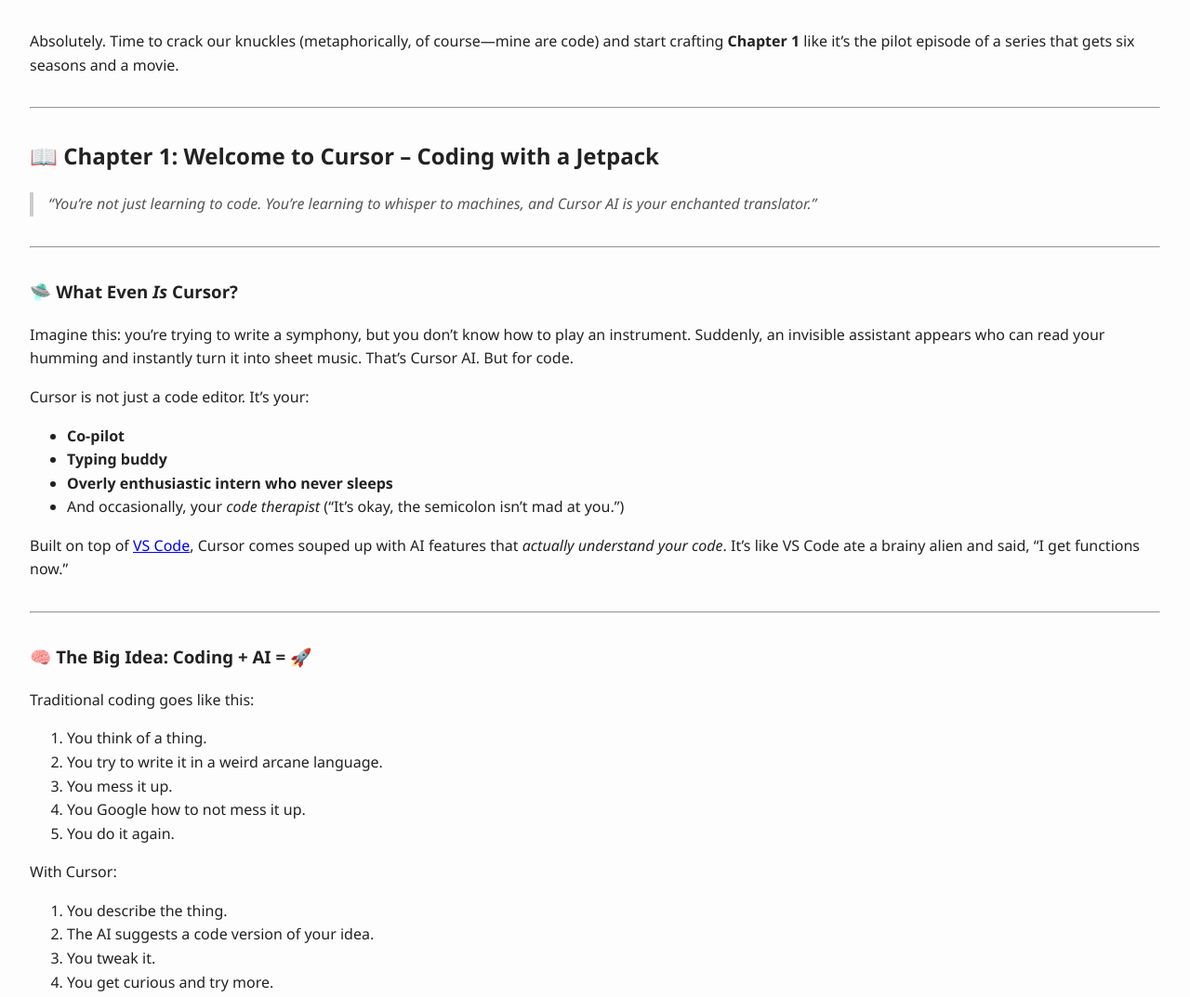
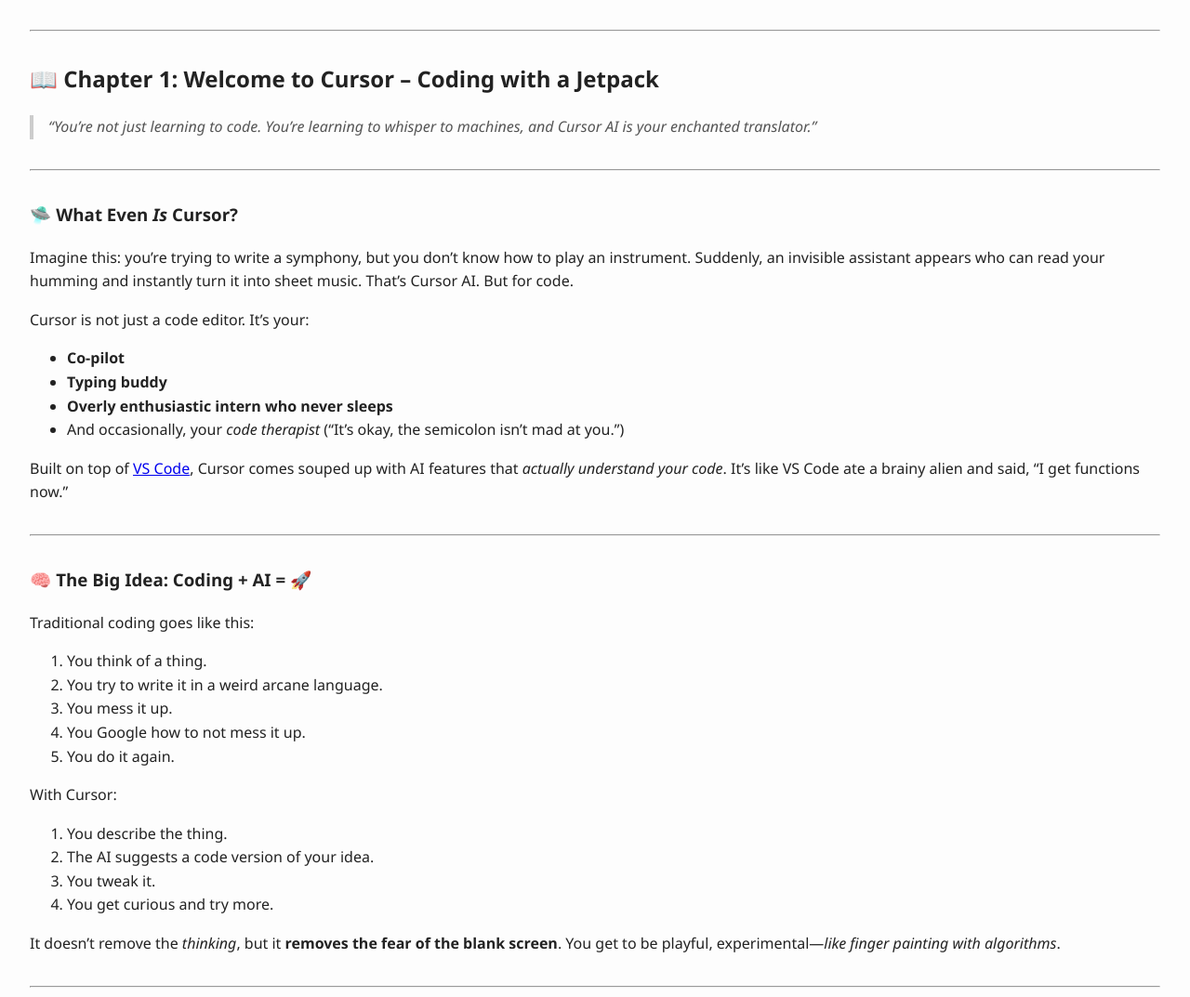
Before and after one commit to bonez001/REAL-HUMAN, a plain HTML site: page index.html in a window 1280 px wide. Shown: the top 1073 px of the page at 93% size. Drawn offline with Linux system fonts and the light colour scheme.

Commit message:
Update index.html

```diff
--- a/index.html
+++ b/index.html
@@ -47,7 +47,6 @@
 </head>
 <body>
 
-  <p>Absolutely. Time to crack our knuckles (metaphorically, of course—mine are code) and start crafting <strong>Chapter 1</strong> like it’s the pilot episode of a series that gets six seasons and a movie.</p>
 
   <hr>
 
```
